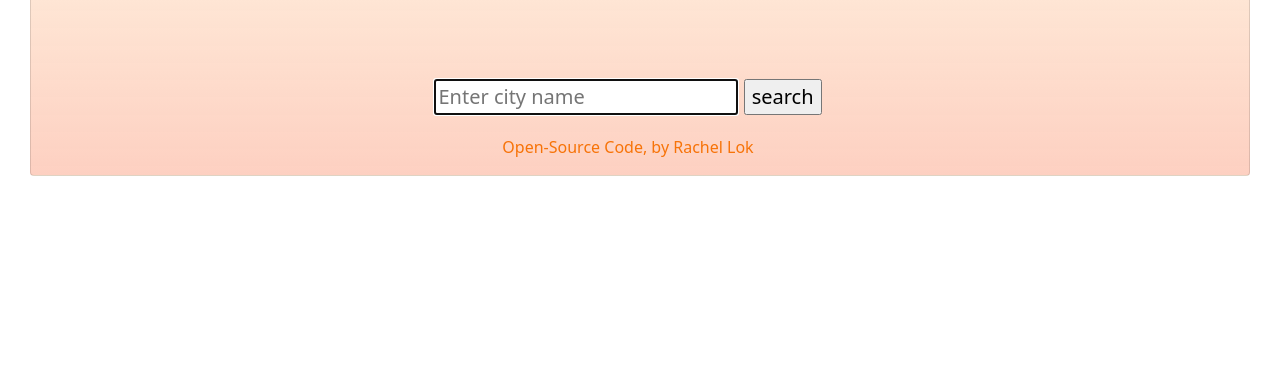
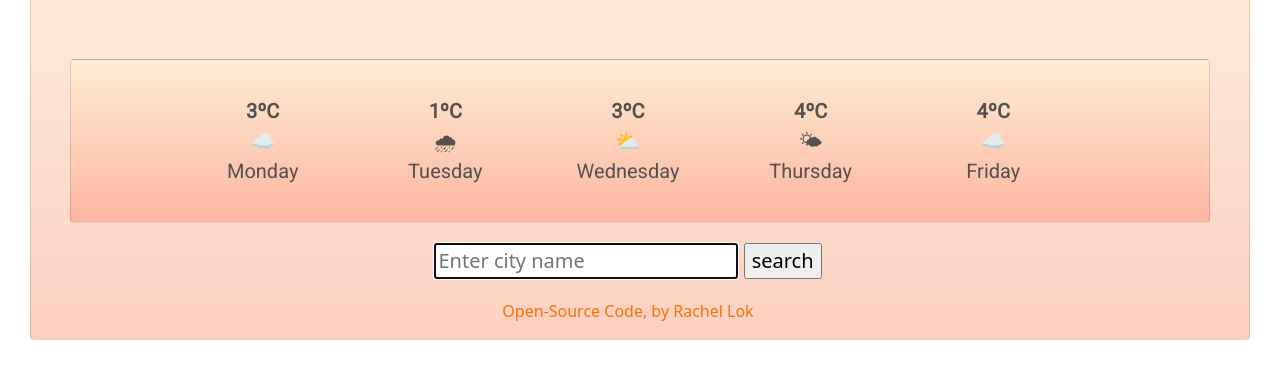
Before and after one commit to rsibbs/GIT-Homework, a website built with Parcel: page index.html in a window 1280 px wide. Shown: the part 202-580 px from the top of the page. Built offline with nearby package versions, Linux system fonts and the light colour scheme; no server answers.

Commit message:
added dummy forecast

```diff
--- a/index.html
+++ b/index.html
@@ -33,11 +33,10 @@
                             <h1 id="main-temp" class = "current-temp">
                                 <span id = "main-number"> 2 </span>
                                 <strong>  ºC | <a href = "#" id = "fahrenheit-link"> ºF </a> </strong>
+
                             </h1>
+                            <img src="" alt="clear" id="icon">
 
-                            <img src = ""
-                            alt = "clear"
-                            id = "icon">
 
                         </div>
                         <div class="col-4">
@@ -55,6 +54,44 @@
                     <br />
                     <br />
                     <br />
+
+<div class="card weathercard">
+
+    <div class="card-body">
+        <div class="row">
+            <div class="row align-items-start">
+
+                <div class="col-1">
+                </div>
+
+                <div class="col-2">
+                    <p2> <strong> 3ºC </strong> <br /> ☁️ <br /> Monday <p2>
+                </div>
+
+                <div class="col-2">
+                    <p2> <strong> 1ºC </strong> <br /> 🌧 <br /> Tuesday <p2>
+                </div>
+
+                <div class="col-2">
+                    <p2> <strong> 3ºC </strong> <br /> ⛅️ <br /> Wednesday <p2>
+                </div>
+
+                <div class="col-2">
+                    <p2> <strong> 4ºC </strong> <br /> 🌤 <br /> Thursday <p2>
+                </div>
+
+                <div class="col-2">
+                    <p2> <strong> 4ºC </strong> <br /> ☁️ <br /> Friday <p2>
+                </div>
+
+                <div class="col-1">
+                </div>
+
+            </div>
+        </div>
+
+    </div>
+</div>
 
                 </div>
 
```
